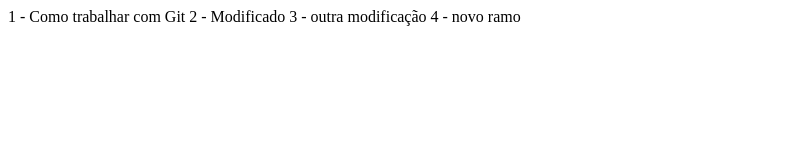
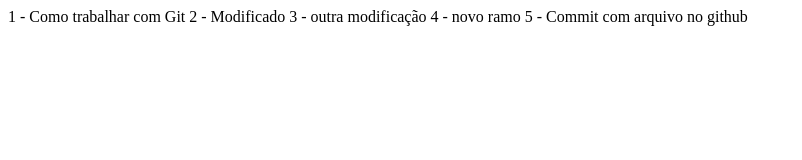
Before and after one commit to netozip/git, a plain HTML site: page index.html in a window 1280 px wide. Shown: the whole page, without its empty margins (0-802 px from the left). Drawn offline with Linux system fonts and the light colour scheme.

Commit message:
Atualizando no GitHub

```diff
--- a/index.html
+++ b/index.html
@@ -11,5 +11,6 @@
     2 - Modificado
     3 - outra modificação
     4 - novo ramo
+    5 - Commit com arquivo no github
 </body>
 </html>
```
